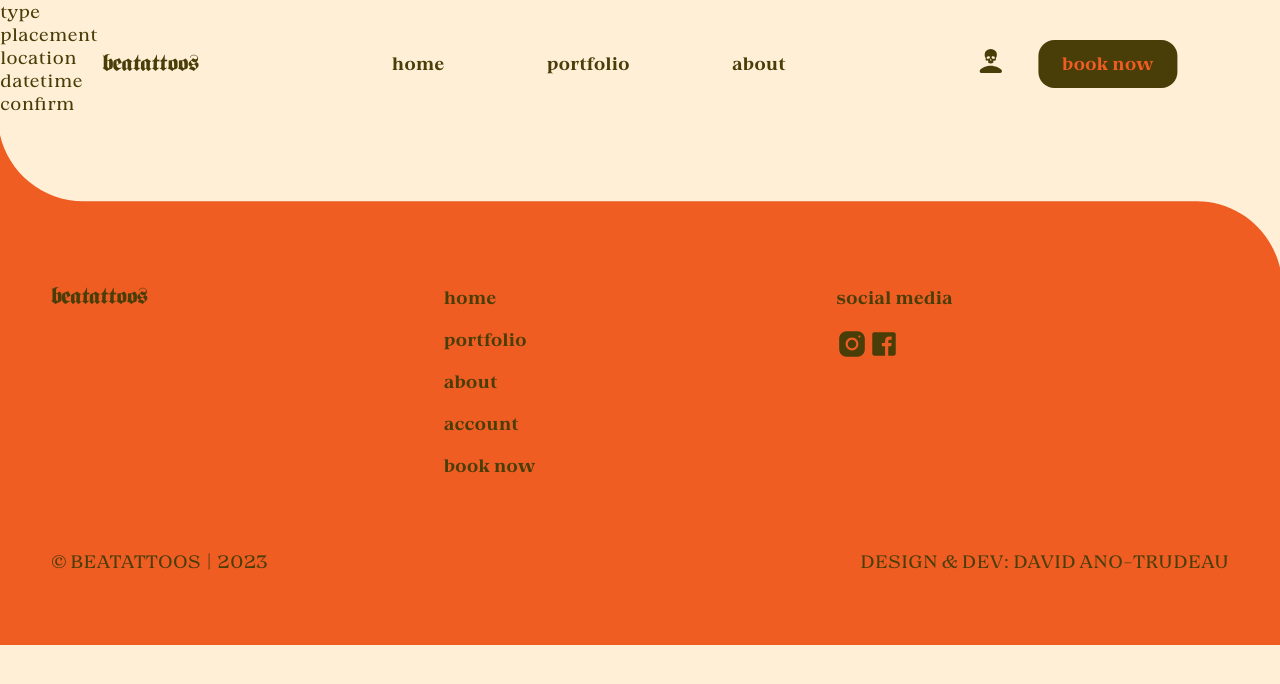
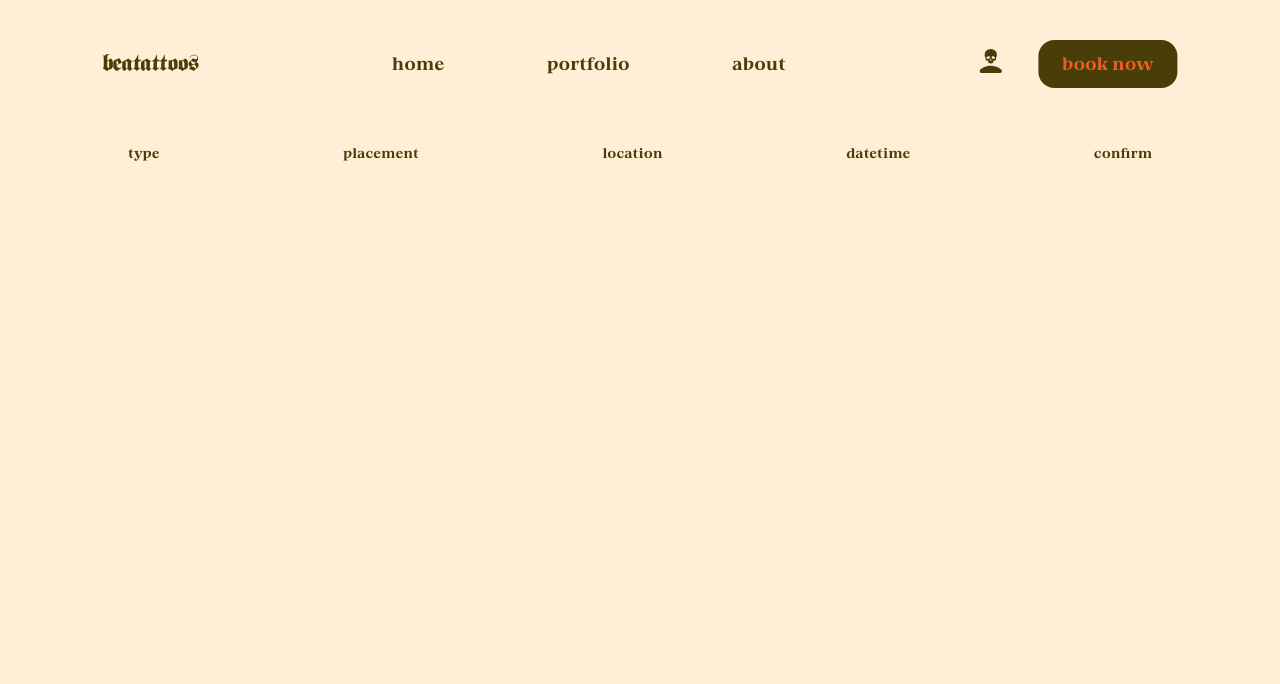
Before and after one commit to Gretron/beatattoos, a React (Create React App) app in the folder src/frontend/: page /book in a window 1280 px wide. Shown: the top 684 px of the page. Built offline with nearby package versions, Linux system fonts and the light colour scheme.

Commit message:
frag(frontend/book): start book progress component

```diff
--- a/src/frontend/src/assets/css/global.css
+++ b/src/frontend/src/assets/css/global.css
@@ -107,7 +107,9 @@ body {
 .h1,
 .h2,
 .h3,
-.h4 {
+.h4,
+.h5,
+.h6 {
   font-family: "GrandCru-BoldS";
 }
 
--- a/src/frontend/src/features/book/assets/css/book.css
+++ b/src/frontend/src/features/book/assets/css/book.css
@@ -0,0 +1,17 @@
+.book {
+    display: flex;
+    justify-content: center;
+    gap: 2rem;
+
+    width: min(1024px, 90vw);
+    height: 100vh;
+
+    padding: 8rem 0;
+    margin: 0 auto;
+  }
+
+  .book-progress {
+    display: flex;
+    justify-content: space-between;
+    flex-grow: 1;
+  }
--- a/src/frontend/src/features/book/components/BookProgress.js
+++ b/src/frontend/src/features/book/components/BookProgress.js
@@ -1,29 +1,16 @@
+import BookProgressPoint from "./BookProgressPoint";
+
 /**
  * Book Progress Bar of Book Page
  */
 const BookProgress = () => {
   return (
     <div className="book-progress">
-      <div className="book-progress__point">
-        <div className="book-progress__point-text">type</div>
-        <div className="book-progress__point-icon"></div>
-      </div>
-      <div className="book-progress__point">
-        <div className="book-progress__point-text">placement</div>
-        <div className="book-progress__point-icon"></div>
-      </div>
-      <div className="book-progress__point">
-        <div className="book-progress__point-text">location</div>
-        <div className="book-progress__point-icon"></div>
-      </div>
-      <div className="book-progress__point">
-        <div className="book-progress__point-text">datetime</div>
-        <div className="book-progress__point-icon"></div>
-      </div>
-      <div className="book-progress__point">
-        <div className="book-progress__point-text">confirm</div>
-        <div className="book-progress__point-icon"></div>
-      </div>
+      <BookProgressPoint name="type" />
+      <BookProgressPoint name="placement" />
+      <BookProgressPoint name="location" />
+      <BookProgressPoint name="datetime" />
+      <BookProgressPoint name="confirm" />
     </div>
   );
 };
--- /dev/null
+++ b/src/frontend/src/features/book/components/BookProgressPoint.js
@@ -0,0 +1,17 @@
+/**
+ * Point on Book Progress Bar
+ */
+const BookProgressPoint = ({ name, active }) => {
+  return (
+    <div
+      className={`book-progress__point ${
+        active ? "book-progress__point--active" : ""
+      }`}
+    >
+      <div className="book-progress__point-text h6">{name}</div>
+      <div className="book-progress__point-icon"></div>
+    </div>
+  );
+};
+
+export default BookProgressPoint;
--- a/src/frontend/src/features/book/index.js
+++ b/src/frontend/src/features/book/index.js
@@ -1,3 +1,4 @@
+import bookStyles from "./assets/css/book.css";
 import BookProgress from "./components/BookProgress";
 
-export { BookProgress };
+export { bookStyles, BookProgress };
```
